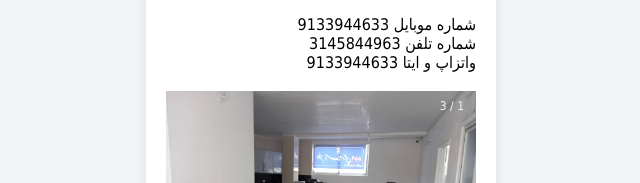
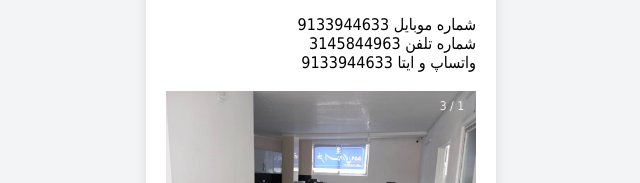
Before and after one commit to DaftarRasmi559/qrcode, a plain HTML site: page index.html in a window 1280 px wide. Shown: the part 921-1104 px from the top of the page, 319-959 px from the left. Drawn offline with Linux system fonts and the light colour scheme.

Commit message:
Update index.html

```diff
--- a/index.html
+++ b/index.html
@@ -216,7 +216,7 @@ cursor: pointer;
 
  <a style="float:right">شماره موبایل 9133944633</a> <br/>
       <a style="float:right">شماره تلفن   3145844963</a> <br/>
-  <a style="float:right">واتزاپ و ایتا 9133944633</a> <br/>
+  <a style="float:right">واتساپ و ایتا 9133944633</a> <br/>
 
   <br/>
 <div class="slideshow-container">
```
